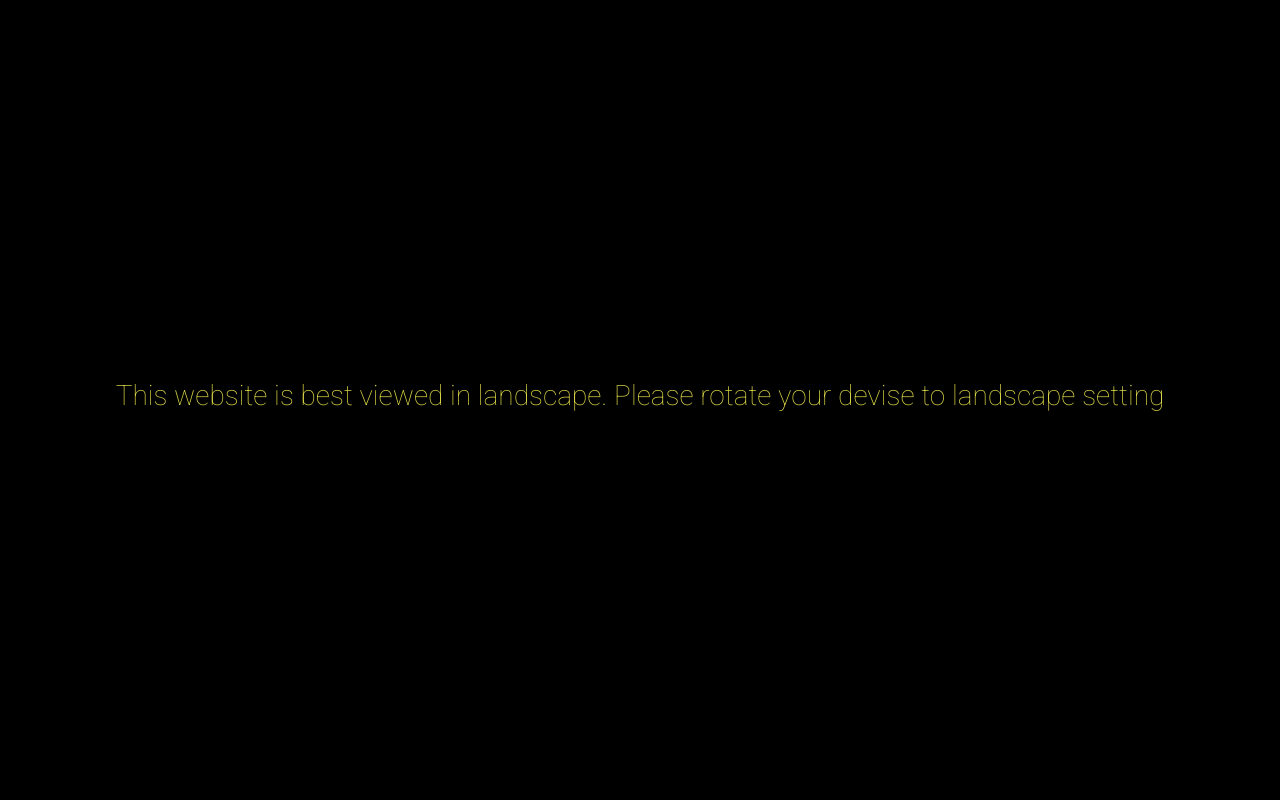
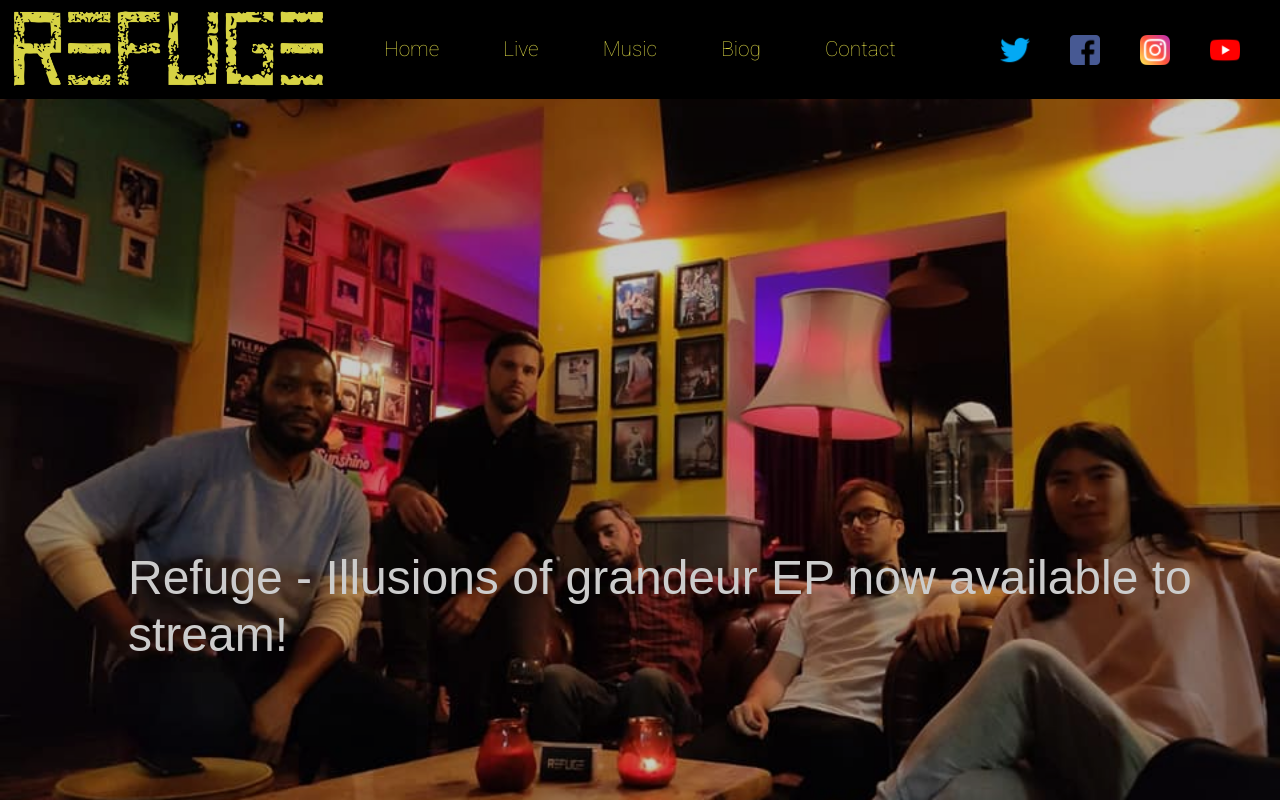
Before and after one commit to GidBerridge/refuge_band_website, a website: page index.html in a window 1280 px wide. Shown: the top 800 px of the page. Drawn offline with nearby package versions, Linux system fonts and the light colour scheme; a web font is replaced by a local one.

Commit message:
portrait bg

```diff
--- a/css/landing.css
+++ b/css/landing.css
@@ -15,7 +15,7 @@
 .portrait-bg{
   position: fixed;
   background-color: black;
-  display:  flex;
+  display:  none;
   justify-content: center;
   align-items: center;
   height: 100%;
@@ -33,7 +33,7 @@
   }
 }
 
-@media (orientation: portrait) {
+@media (max-width: 577px) {
   .portrait-bg{
     display: flex;
   }
```
